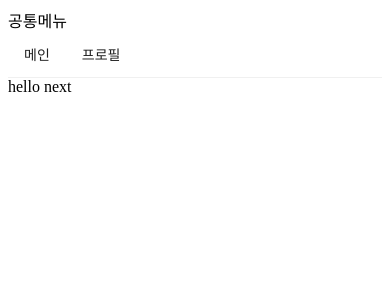
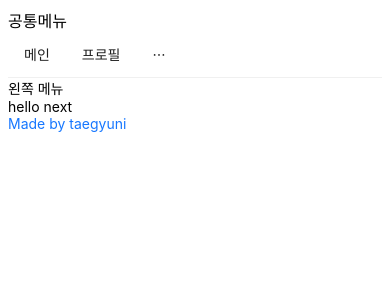
Before and after one commit to taegyuni/react-fmtile-service, a Next.js app in the folder front/: page / in a window 390 px wide. Shown: the top 300 px of the page. Built offline with nearby package versions, Linux system fonts and the light colour scheme.

Commit message:
Feat: 반응형 그리드 추가

```diff
--- a/front/components/AppLayout.js
+++ b/front/components/AppLayout.js
@@ -1,22 +1,40 @@
 import React from 'react';
 import PropTypes from 'prop-types';
 import Link from 'next/link';
-import { Menu } from 'antd';
+import { Menu, Input, Row, Col } from 'antd';
 // import 'antd/dist/antd.css';
 
 const AppLayout = ({ children }) => {
   return (
     <div>
       <Menu mode="horizontal">
-        <Menu.Item>
+        <Menu.Item key="main">
           <Link href="/">메인</Link>
         </Menu.Item>
-        <Menu.Item>
+        <Menu.Item key="profile">
           <Link href="/profile">프로필</Link>
         </Menu.Item>
+        <Menu.Item>
+          <Input.Search enterButton style={{ verticalAlign: 'middle' }} />
+        </Menu.Item>
       </Menu>
-
-      {children}
+      <Row gutter={8}>
+        <Col xs={24} md={6}>
+          왼쪽 메뉴
+        </Col>
+        <Col xs={24} md={12}>
+          {children}
+        </Col>
+        <Col xs={24} md={6}>
+          <a
+            href="https://github.com/taegyuni/react-fmtile-service"
+            target="_blank"
+            rel="noreferrer noopener"
+          >
+            Made by taegyuni
+          </a>
+        </Col>
+      </Row>
     </div>
   );
 };
```
